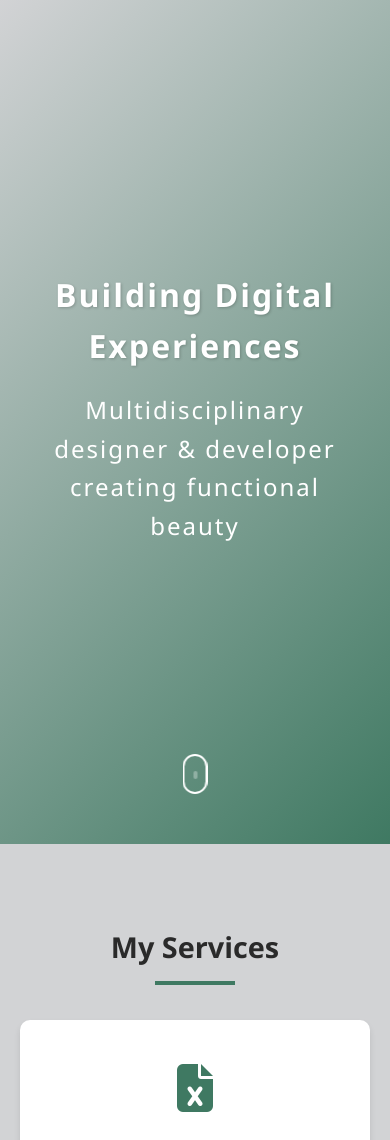
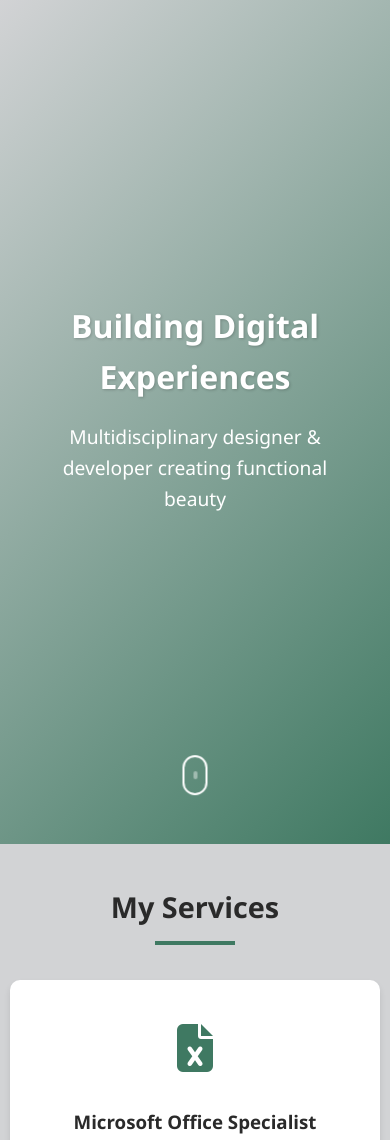
Before and after one commit to harshranjan0522/me, a plain HTML site: page index.html in a window 390 px wide. Shown: the top 1140 px of the page. Drawn offline with Linux system fonts and the light colour scheme.

Commit message:
Update style.css

```diff
--- a/style.css
+++ b/style.css
@@ -1,14 +1,15 @@
 :root {
-    --primary: #3f7962;  /* Darker teal */
-    --secondary: #d2d3d5; /* Darker light gray */
-    --accent1: #7b706a;  /* Darker taupe */
-    --accent2: #c03f43;  /* Darker coral red */
-    --text: #2a2a2a;     /* Darker text */
+    --primary: #3f7962;
+    --secondary: #d2d3d5;
+    --accent1: #7b706a;
+    --accent2: #c03f43;
+    --text: #2a2a2a;
     --light-text: #ffffff;
     --shadow: 0 4px 6px rgba(0, 0, 0, 0.1);
     --transition: all 0.3s ease;
 }
 
+/* Base Styles */
 * {
     margin: 0;
     padding: 0;
@@ -26,18 +27,20 @@ section {
     padding: 80px 20px;
 }
 
-h1, h2, h3 {
+h1,
+h2,
+h3 {
     margin-bottom: 20px;
     font-weight: 700;
 }
 
 h1 {
-    font-size: 3rem;
-    text-shadow: 1px 1px 3px rgba(0,0,0,0.2);
+    font-size: clamp(2rem, 5vw, 3rem);
+    text-shadow: 1px 1px 3px rgba(0, 0, 0, 0.2);
 }
 
 h2 {
-    font-size: 2.5rem;
+    font-size: clamp(1.8rem, 4vw, 2.5rem);
     text-align: center;
     margin-bottom: 50px;
     position: relative;
@@ -56,7 +59,7 @@ h2::after {
 
 /* Hero Section */
 .hero {
-    height: 100vh;
+    min-height: 100vh;
     background: linear-gradient(135deg, var(--secondary) 0%, var(--primary) 100%);
     display: flex;
     align-items: center;
@@ -64,7 +67,6 @@ h2::after {
     text-align: center;
     color: var(--light-text);
     position: relative;
-    letter-spacing: 2px;
 }
 
 .hero-content {
@@ -77,7 +79,7 @@ h2::after {
 }
 
 .subtitle {
-    font-size: 1.5rem;
+    font-size: clamp(1.2rem, 3vw, 1.5rem);
     margin-bottom: 30px;
     animation: fadeInUp 1s ease-out 0.3s both;
 }
@@ -182,6 +184,7 @@ h2::after {
     justify-content: center;
     margin-bottom: 40px;
     gap: 10px;
+    flex-wrap: wrap;
 }
 
 .tab-button {
@@ -272,7 +275,7 @@ h2::after {
     box-shadow: 0 5px 15px rgba(0, 0, 0, 0.1);
 }
 
-/* Portfolio Section */
+/* Portfolio Section - Fixed View Project Buttons */
 .portfolio {
     background: var(--secondary);
 }
@@ -346,13 +349,17 @@ h2::after {
     transition: var(--transition);
     padding: 20px;
     text-align: center;
+    pointer-events: none;
+    /* Crucial for click-through */
 }
 
 .portfolio-item:hover .overlay {
     opacity: 1;
 }
 
+/* Fixed View Project Button Styles */
 .view-btn {
+    display: inline-block;
     margin-top: 20px;
     padding: 8px 20px;
     background: white;
@@ -361,11 +368,16 @@ h2::after {
     border-radius: 5px;
     font-weight: 600;
     transition: var(--transition);
+    pointer-events: auto;
+    /* Allows clicking */
+    position: relative;
+    z-index: 10;
 }
 
 .view-btn:hover {
     background: var(--accent2);
     color: white;
+    transform: translateY(-2px);
 }
 
 /* Contact Section */
@@ -477,6 +489,7 @@ footer {
         opacity: 0;
         transform: translateY(20px);
     }
+
     to {
         opacity: 1;
         transform: translateY(0);
@@ -484,12 +497,19 @@ footer {
 }
 
 @keyframes bounce {
-    0%, 20%, 50%, 80%, 100% {
+
+    0%,
+    20%,
+    50%,
+    80%,
+    100% {
         transform: translateY(0) translateX(-50%);
     }
+
     40% {
         transform: translateY(-20px) translateX(-50%);
     }
+
     60% {
         transform: translateY(-10px) translateX(-50%);
     }
@@ -500,6 +520,7 @@ footer {
         opacity: 1;
         top: 5px;
     }
+
     100% {
         opacity: 0;
         top: 20px;
@@ -510,6 +531,7 @@ footer {
     from {
         opacity: 0;
     }
+
     to {
         opacity: 1;
     }
@@ -517,15 +539,12 @@ footer {
 
 /* Responsive Design */
 @media (max-width: 768px) {
-    h1 {
-        font-size: 2.5rem;
+    section {
+        padding: 60px 15px;
     }
 
-    h2 {
-        font-size: 2rem;
-    }
-
-    .service-grid, .pricing-grid {
+    .service-grid,
+    .pricing-grid {
         grid-template-columns: 1fr;
     }
 
@@ -535,21 +554,51 @@ footer {
 }
 
 @media (max-width: 480px) {
-    h1 {
-        font-size: 2rem;
+    section {
+        padding: 40px 10px;
     }
 
-    h2 {
-        font-size: 1.8rem;
-    }
-
-    .pricing-tabs, .portfolio-filter {
+    .pricing-tabs,
+    .portfolio-filter {
         flex-direction: column;
         align-items: center;
     }
 
-    .tab-button, .filter-btn {
+    .tab-button,
+    .filter-btn {
         width: 100%;
         max-width: 200px;
     }
+
+    .portfolio-item {
+        height: 200px;
+    }
 }
+
+/* Accessibility Improvements */
+a:focus,
+button:focus {
+    outline: 2px solid var(--accent2);
+    outline-offset: 2px;
+}
+
+/* Print Styles */
+@media print {
+    body {
+        background: white;
+        color: black;
+        font-size: 12pt;
+    }
+
+    .hero,
+    .scroll-indicator,
+    #back-to-top,
+    footer {
+        display: none;
+    }
+
+    section {
+        padding: 20px 0;
+        page-break-inside: avoid;
+    }
+}
```
